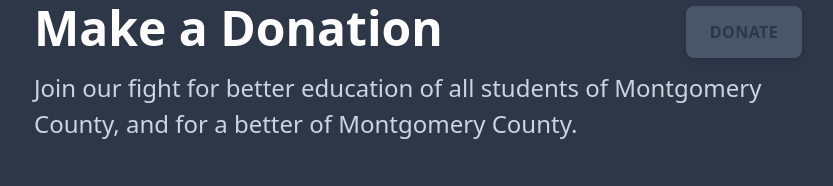
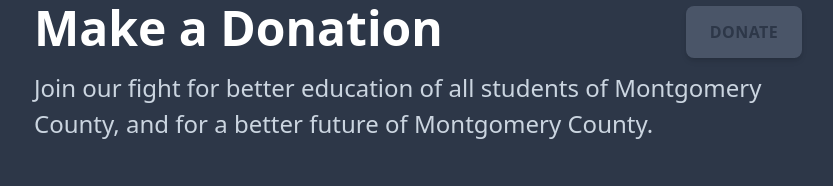
Before and after one commit to c4bm/c4bm.github.io, a plain HTML site: page index.html in a window 1280 px wide. Shown: the part 196-382 px from the top of the page, without its empty margins (222-1055 px from the left). Drawn offline with nearby package versions, Linux system fonts and the light colour scheme.

Commit message:
Update index.html

```diff
--- a/index.html
+++ b/index.html
@@ -22,7 +22,7 @@
                         <span class="">Donate</span>
                     </button>
                 </div>
-                <p class="mt-3 text-lg lg:max-w-3xl text-gray-400 xl:text-2xl"> Join our fight for better education of all students of Montgomery County, and for a better of Montgomery County. </p>
+                <p class="mt-3 text-lg lg:max-w-3xl text-gray-400 xl:text-2xl"> Join our fight for better education of all students of Montgomery County, and for a better future of Montgomery County. </p>
                 <div class="mt-10"><p class="text-base xl:text-lg font-medium text-white"> Sign up for our updates. </p>
                     <form id="form" action="" method="POST" class="relative mt-5 lg:pb-12">
                         <div class="sm:flex"><input type="email" required="required" placeholder="Enter your email (not active yet)"
```
